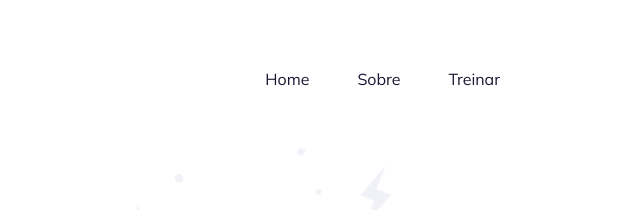
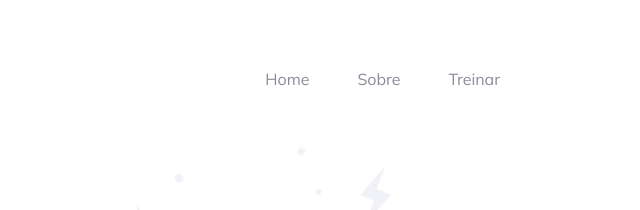
Before and after one commit to gabrielletasilva/projeto02, a plain HTML site: page index.html in a window 1280 px wide. Shown: the top 210 px of the page, 640-1280 px from the left. Drawn offline with nearby package versions, Linux system fonts and the light colour scheme.

Commit message:
Update style.css

```diff
--- a/style.css
+++ b/style.css
@@ -39,6 +39,10 @@ main {
 h1, a {
     color: #1F1534;
     text-decoration: none;
+}
+
+ul li a {
+    opacity: 0.5;
 }
 
 ul li a:hover {
```
